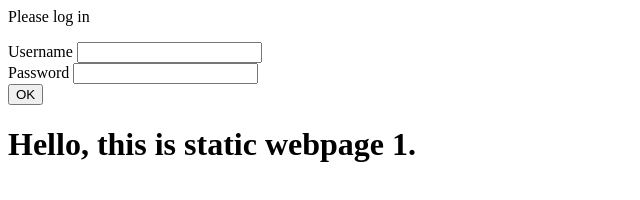
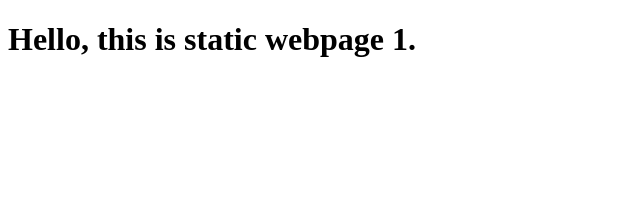
Before and after one commit to sharmc/github_for_static_webpage, a plain HTML site: page index.html in a window 1280 px wide. Shown: the whole page, without its empty margins (0-640 px from the left). Drawn offline with Linux system fonts and the light colour scheme.

Commit message:
Update index.html

```diff
--- a/index.html
+++ b/index.html
@@ -1,14 +1,3 @@
-<html><head><title>login.html</title></head>
-<body>
-    <p>Please log in</p>
-    <form name="details" method="post" action="/auth/login">
-        Username <input type="text" name="username" value=''><br/>
-        Password <input type="password" name="password" value=''><br/>
-        <input type="submit" name="submit" value="OK">
-    </form>
-</body>
-</html>
-
 <!DOCTYPE html>
 <html lang="en">
 <head>
```
